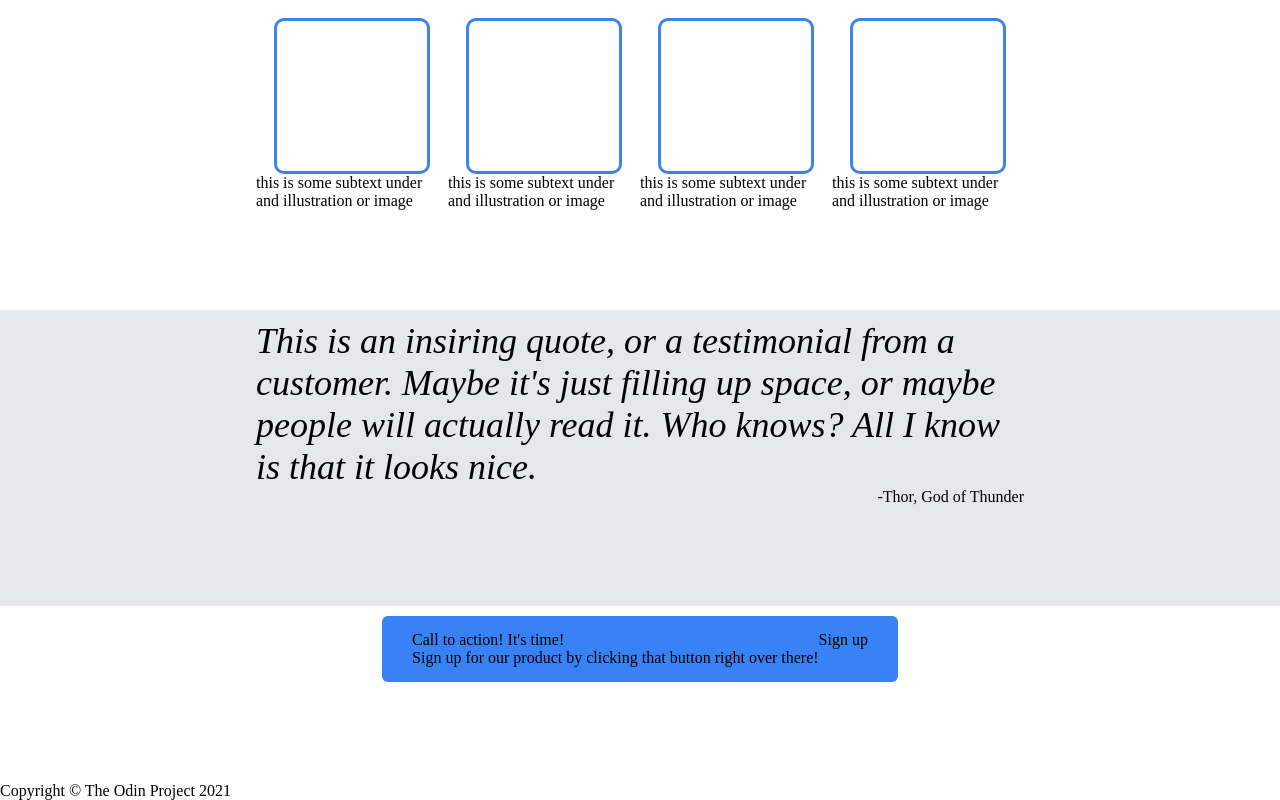
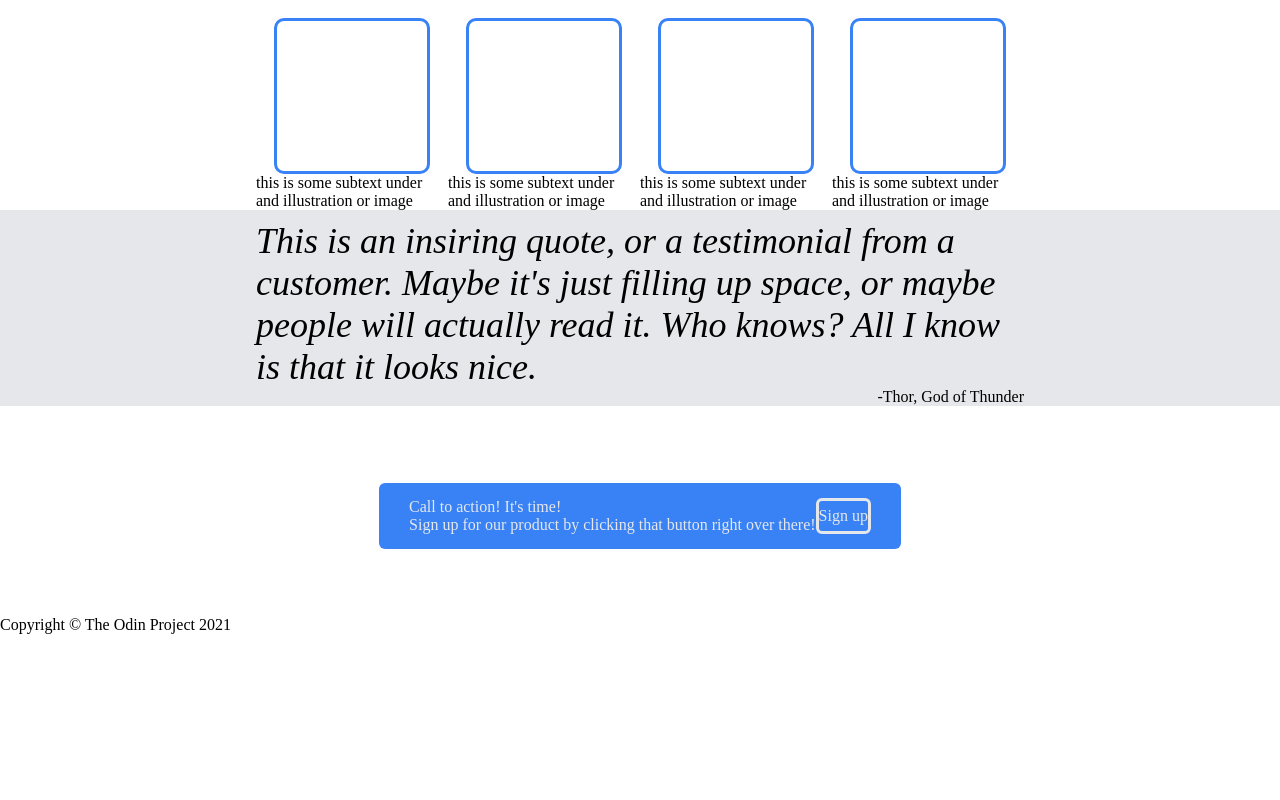
Before and after one commit to Xilef1110/Landing-Page, a plain HTML site: page index.html in a window 1280 px wide. Shown: the part 582-1382 px from the top of the page. After the commit the page ends 1216 px from the top, so only its background shows below. Drawn offline with Linux system fonts and the light colour scheme.

Commit message:
fix: 4 height

```diff
--- a/style.css
+++ b/style.css
@@ -2,7 +2,7 @@
     margin: 0px;
 }
 .one, .two, .three, .four {
-    padding: 10px 20% 100px 20%;
+    padding: 10px 20% 0 20%;
 }
 /*
     One
@@ -12,6 +12,7 @@
     display: flex;
     flex-direction: column;
     gap: 100px;
+    padding-bottom: 100px;
 }
 .header {
     display: flex;
@@ -109,10 +110,19 @@ img {
     display: flex;
     justify-content: center;
     align-items: center;
+    height: 200px;
 }
 .bluebox {
     display: flex;
     background-color: #3882f6;
     padding: 15px 30px;
     border-radius: 6px;
+    color: #e5e7eb
 }
+.right4 {
+    display: flex;
+    justify-content: center;
+    align-items: center;
+    border: solid #e5e7eb;
+    border-radius: 6px;
+}
```
